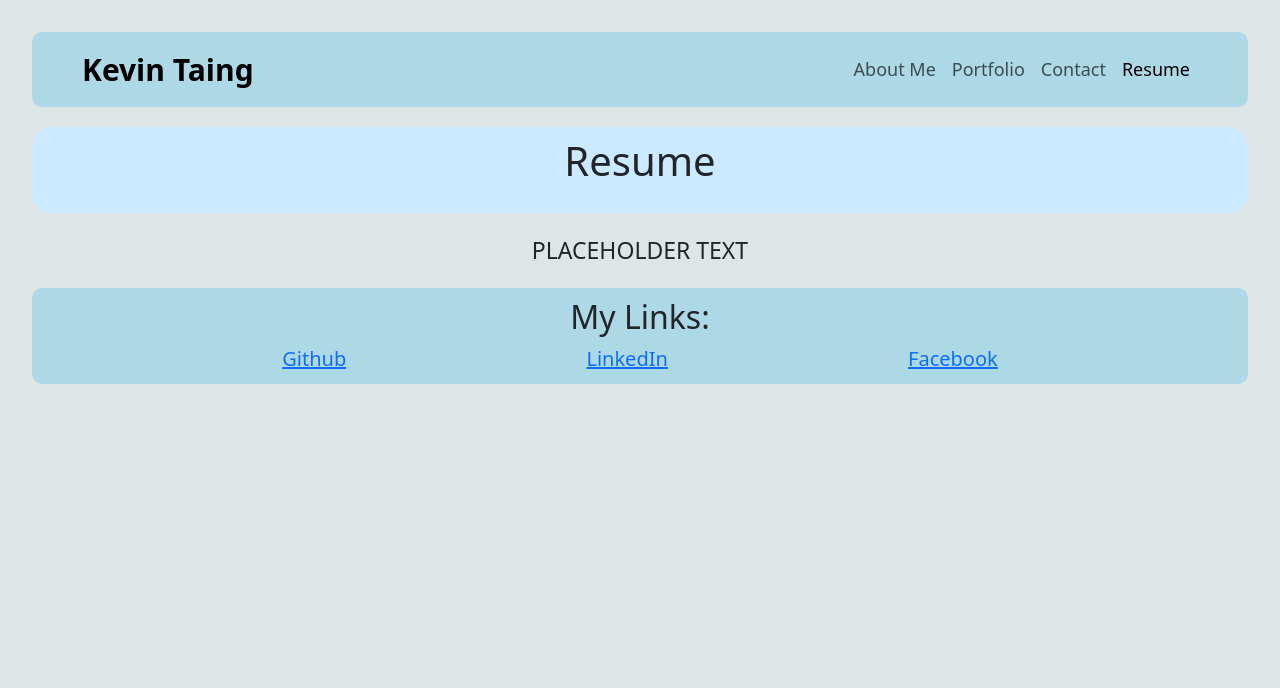
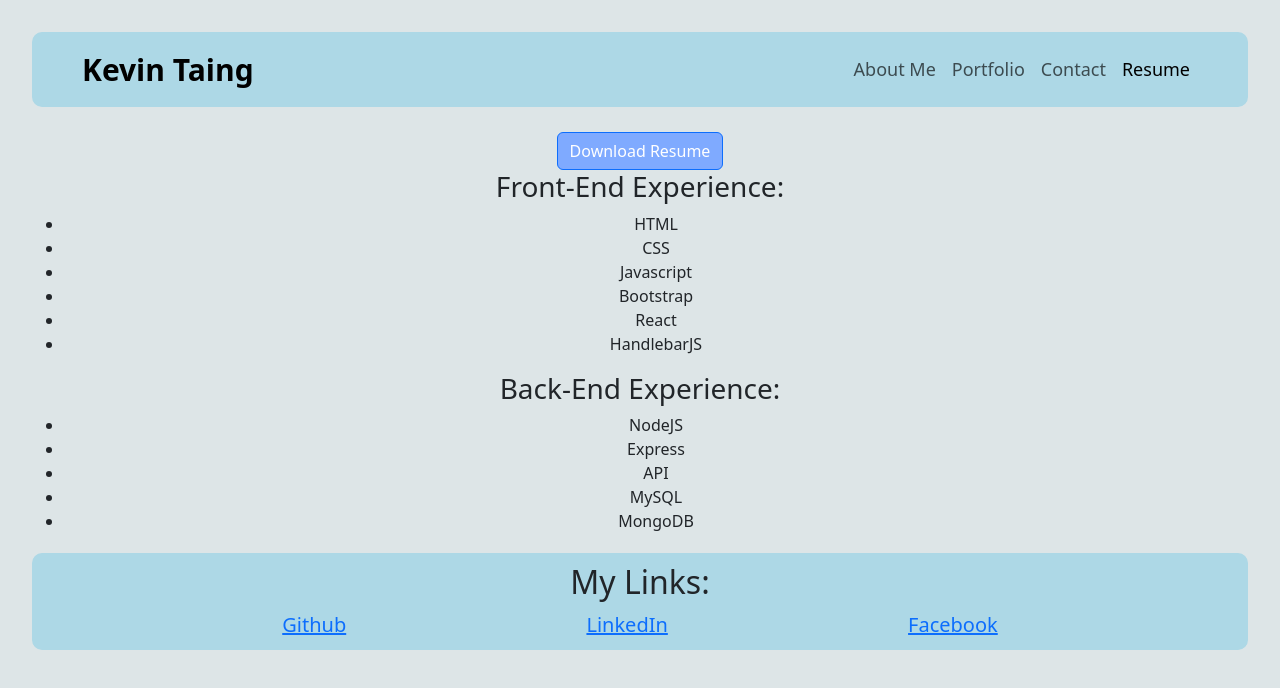
Before and after one commit to Soleiles/react_portfolio, a React (Vite) app: page /resume in a window 1280 px wide. Shown: the top 688 px of the page. Built offline with nearby package versions, Linux system fonts and the light colour scheme.

Commit message:
updated resume

```diff
--- a/src/components/ProjectCard.jsx
+++ b/src/components/ProjectCard.jsx
@@ -1,5 +1,4 @@
 import React from 'react';
-import '../styles/ProjectCard.css';
 
 function ProjectCard({ card: { title, image, app, repo } }) {
     return (
--- a/src/pages/Resume.jsx
+++ b/src/pages/Resume.jsx
@@ -1,15 +1,40 @@
 import React from 'react';
+import ResumePDF from '../assets/PlaceHolder-Resume.pdf';
 import '../styles/AboutMe.css';
+
 
 export default function Resume() {
     return (
-        <div>
-            <article className="header">
-                <h1 className="title">Resume</h1>
+        <>
+        <div className="resume">
+            <article className='resume-dl'>
+                <a href={ResumePDF} download="PlaceholderResume" target='_blank' rel='noreferrer' className='btn btn-primary'>Download Resume</a>
             </article>
-            <article className="text">
-                <p>PLACEHOLDER TEXT</p>
+
+            <article className="list">
+                <div>
+                    <h3>Front-End Experience:</h3>
+                    <ul>
+                        <li>HTML</li>
+                        <li>CSS</li>
+                        <li>Javascript</li>
+                        <li>Bootstrap</li>
+                        <li>React</li>
+                        <li>HandlebarJS</li>
+                    </ul>
+                </div>
+                <div>
+                    <h3>Back-End Experience:</h3>
+                    <ul>
+                        <li>NodeJS</li>
+                        <li>Express</li>
+                        <li>API</li>
+                        <li>MySQL</li>
+                        <li>MongoDB</li>
+                    </ul>
+                </div>
             </article>
         </div>
+        </>
     );
 }
--- a/src/styles/ProjectCard.css
+++ /dev/null
@@ -1,3 +0,0 @@
-* {
-    border-color: solid black;
-}
--- a/src/styles/Resume.css
+++ b/src/styles/Resume.css
@@ -1,3 +1,10 @@
-* {
-    border-color: solid black;
+.resume-dl {
+    display: flex;
+    justify-content: end;
 }
+ul {
+    list-style: none;
+}
+li {
+    font-size: 18px;
+}
```
Also changed, not shown: 1 other file (tests, documents, lock files or other folders).
